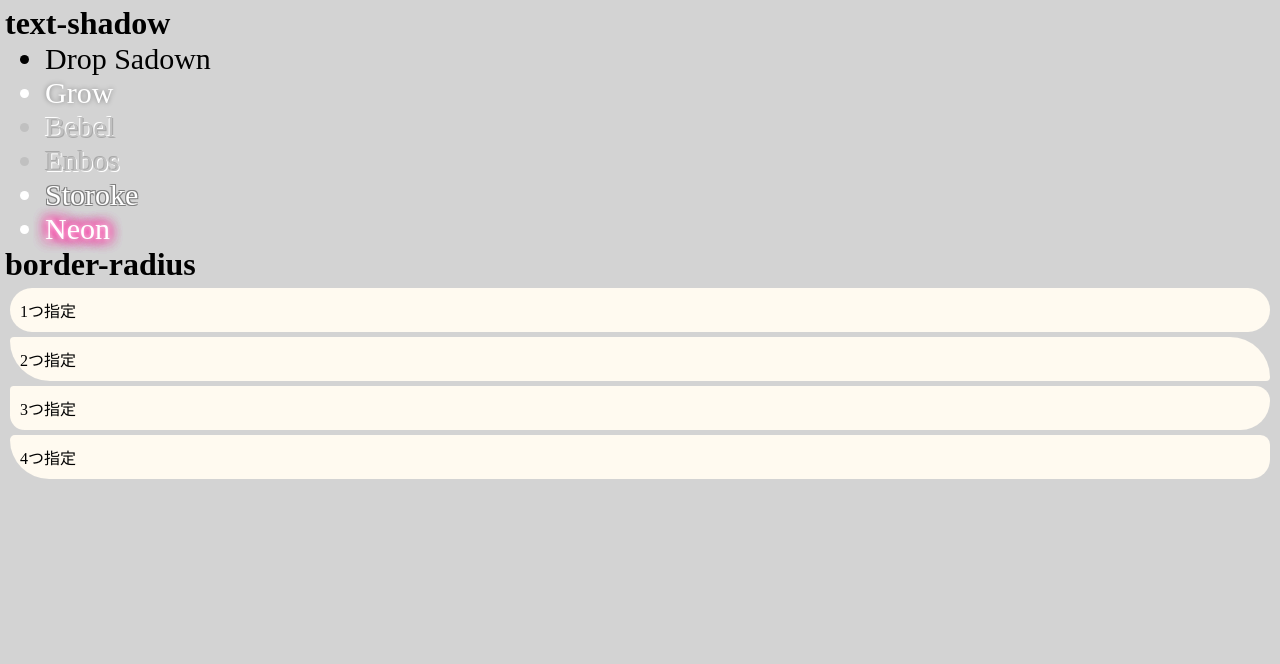
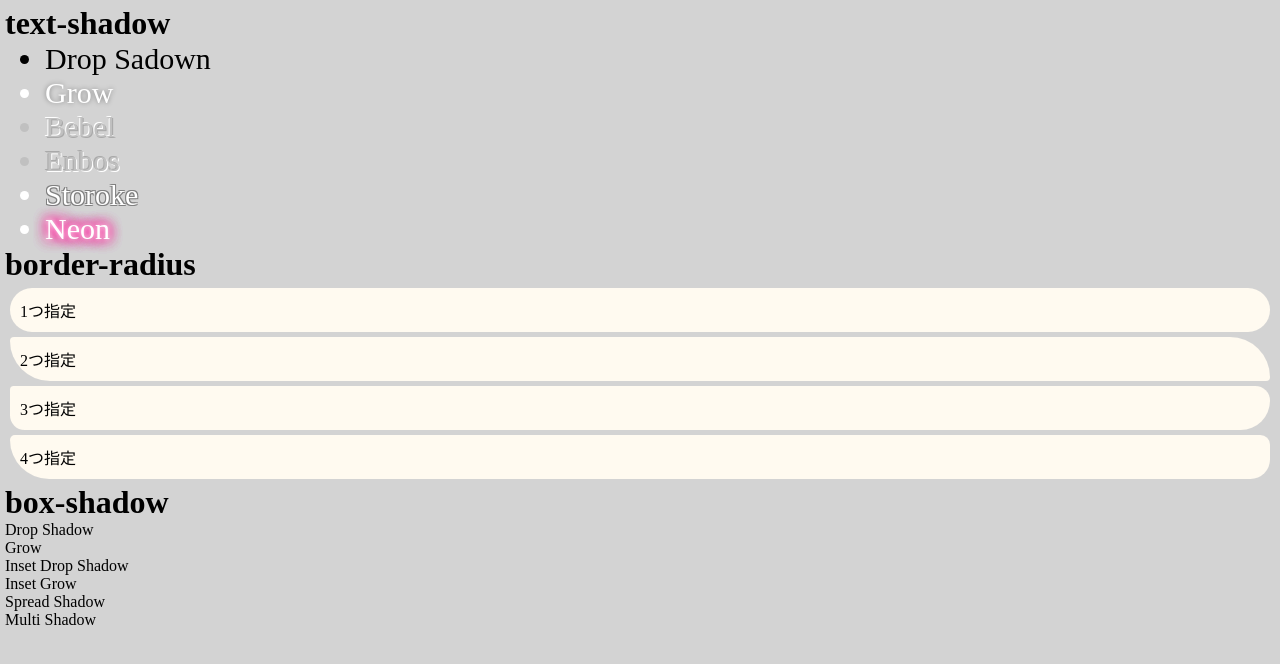
Before and after one commit to km323/web1-9, a plain HTML site: page index.html in a window 1280 px wide. Drawn offline with Linux system fonts and the light colour scheme.

Commit message:
Update index.html

```diff
--- a/index.html
+++ b/index.html
@@ -22,4 +22,13 @@
       <li class="border-radius-three">3つ指定</li>
       <li class="border-radius-four">4つ指定</li>
     </ul>
+    <h1>box-shadow</h1>
+    <ul id="box-shadow">
+      <li class="box-drop_shadow">Drop Shadow</li>
+      <li class="box-grow">Grow</li>
+      <li class="box-inset_drop_shadow">Inset Drop Shadow</li>
+      <li class="box-inset_grow">Inset Grow</li>
+      <li class="box-spread_shadow">Spread Shadow</li>
+      <li class="box-multi_shadow">Multi Shadow</li>
+    </ul>
   </body>
```
